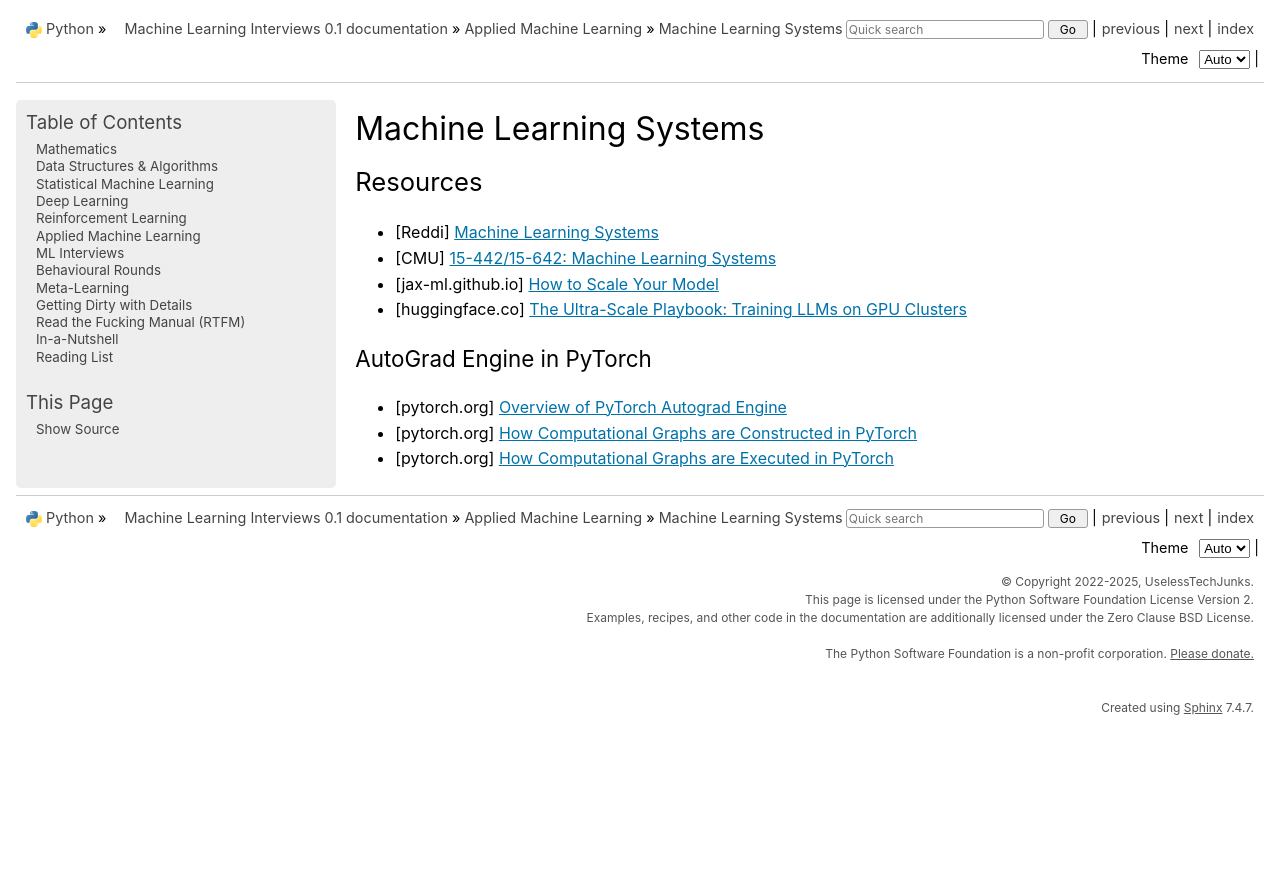
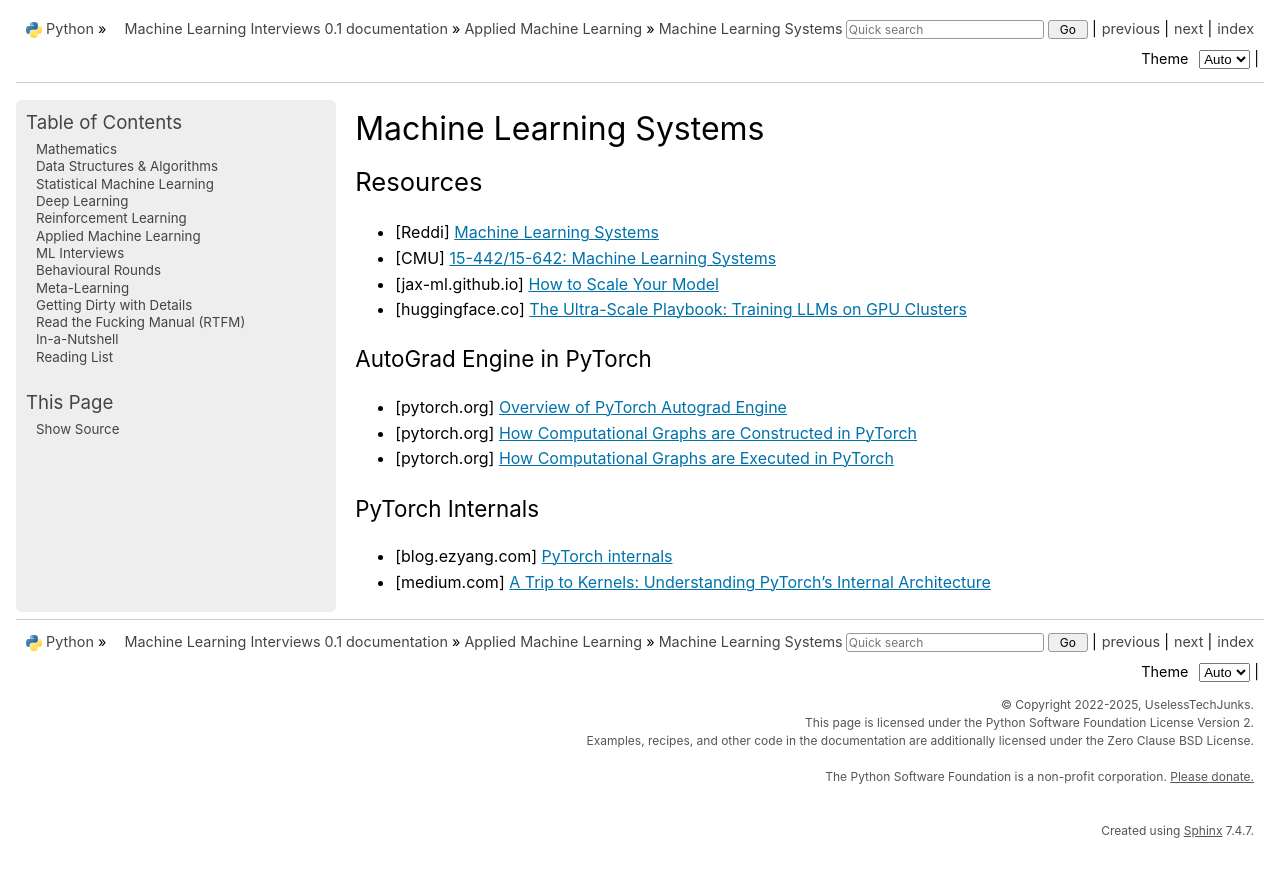
Before and after one commit to uselesstechjunks/leetcode, a Sphinx documentation site: the page built from docs/source/applied/sys/mlsys.rst, in a window 1280 px wide. Shown: the top 877 px of the page. Built offline with Sphinx 7.4.7, drawn with Linux system fonts in a browser that asks for light colours; pages that are not in the unit, such as notebooks, are missing from menus.

Commit message:
Update mlsys.rst

```diff
--- a/docs/source/applied/sys/mlsys.rst
+++ b/docs/source/applied/sys/mlsys.rst
@@ -15,3 +15,9 @@ AutoGrad Engine in PyTorch
 - [pytorch.org] `Overview of PyTorch Autograd Engine <https://pytorch.org/blog/overview-of-pytorch-autograd-engine/>`_
 - [pytorch.org] `How Computational Graphs are Constructed in PyTorch <https://pytorch.org/blog/computational-graphs-constructed-in-pytorch/>`_
 - [pytorch.org] `How Computational Graphs are Executed in PyTorch <https://pytorch.org/blog/how-computational-graphs-are-executed-in-pytorch/>`_
+
+===============================================================================
+PyTorch Internals
+===============================================================================
+- [blog.ezyang.com] `PyTorch internals <https://blog.ezyang.com/2019/05/pytorch-internals/>`_
+- [medium.com] `A Trip to Kernels: Understanding PyTorch’s Internal Architecture <https://medium.com/@hxu296/a-trip-to-kernels-understanding-pytorchs-internal-architecture-fc955aafd54c>`_
```
